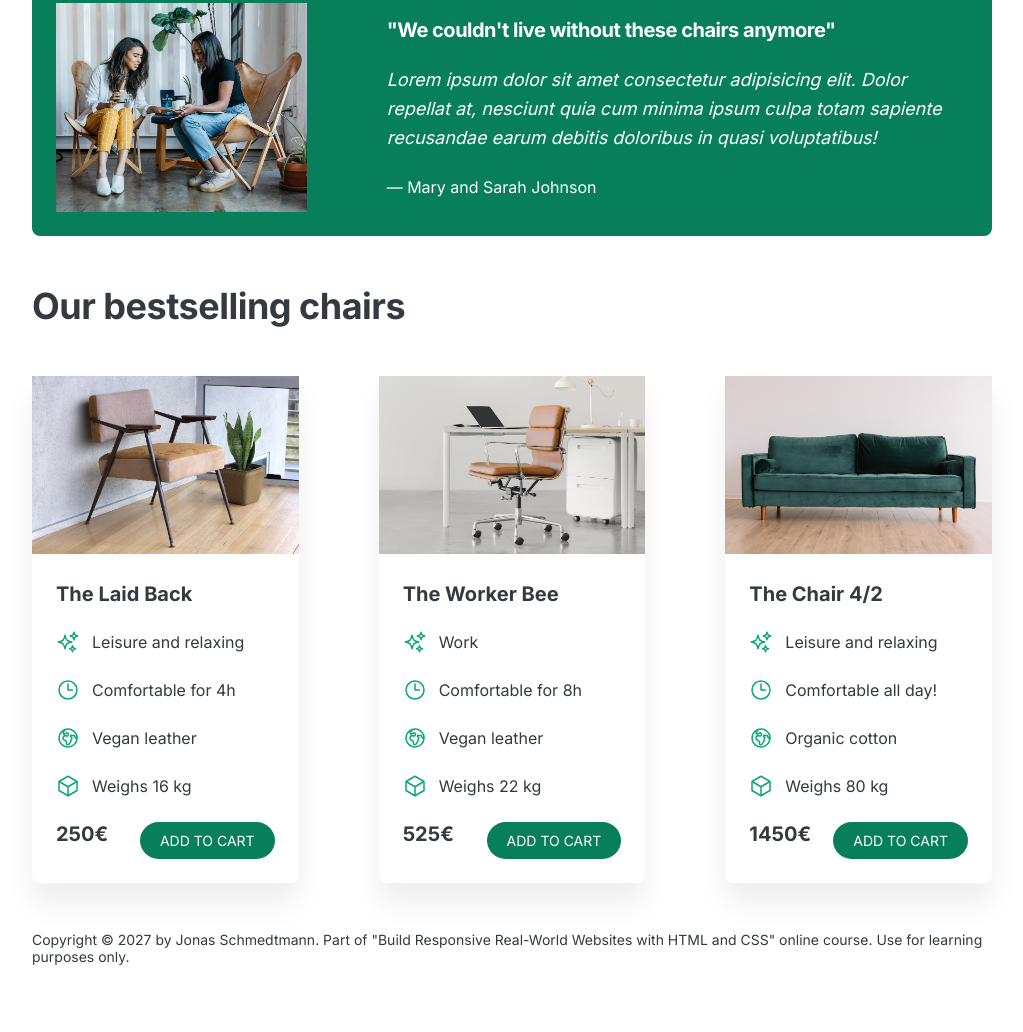
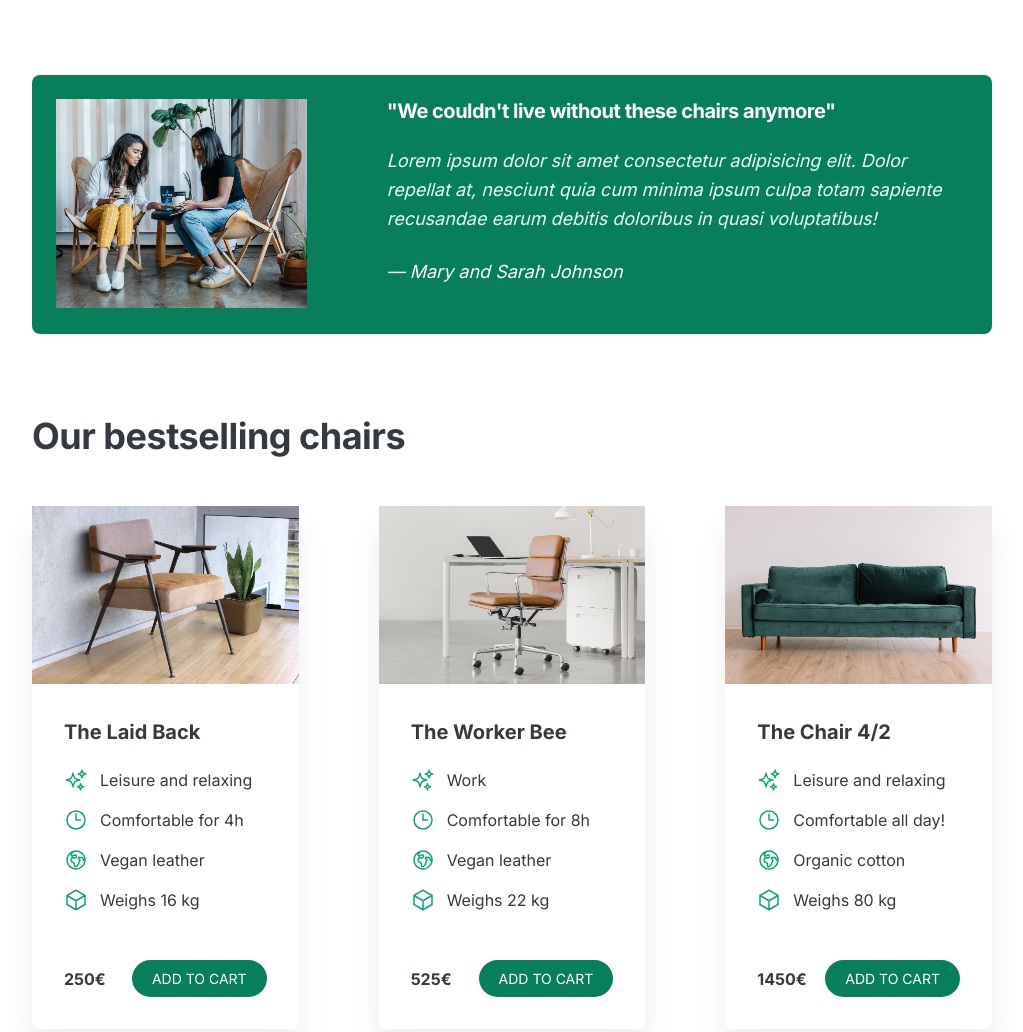
Before and after one commit to g-101/lisbon-chair-shop, a plain HTML site: page index.html in a window 1280 px wide. Shown: the part 886-1918 px from the top of the page, without its empty margins (128-1151 px from the left). Drawn offline with Linux system fonts and the light colour scheme.

Commit message:
implementando whitespace e hierarquia visual

```diff
--- a/style.css
+++ b/style.css
@@ -8,9 +8,11 @@ FONT SIZE SYSTEM (px)
 10 / 12 / 14 / 16 / 18 / 20 / 24 / 30 / 36 / 44 / 52 / 62 / 74 / 86 / 98
 */
 :root {
-  --clr-green-dark: #087f5b;
-  --clr-green-light: #0ca678;
-  --clr-font: #343a40;
+  --clr-teal9: #087f5b;
+  --clr-teal7: #0ca678;
+  --clr-font-primary: #343a40;
+  --clr-font-teal0: #e6fcf5;
+  --clr-font-teal1: ##c3fae8;
 }
 * {
   margin: 0;
@@ -26,7 +28,7 @@ img {
 /* ------------------------ */
 body {
   font-family: 'Inter', sans-serif;
-  color: var(--clr-font);
+  color: var(--clr-font-primary);
 }
 
 .container {
@@ -36,7 +38,7 @@ body {
 
 header,
 section {
-  margin-bottom: 48px;
+  margin-bottom: 80px;
 }
 
 h2 {
@@ -53,7 +55,7 @@ h2 {
 .btn:link,
 .btn:visited {
   display: inline-block;
-  background-color: var(--clr-green-dark);
+  background-color: var(--clr-teal9);
   color: #fff;
   text-decoration: none;
   text-transform: uppercase;
@@ -61,7 +63,7 @@ h2 {
 }
 .btn:hover,
 .btn:active {
-  background-color: var(--clr-green-light);
+  background-color: var(--clr-teal7);
 }
 .btn--big {
   font-size: 18px;
@@ -82,7 +84,7 @@ header {
   display: grid;
   grid-template-columns: repeat(2, 1fr);
   column-gap: 80px;
-  margin-top: 48px;
+  margin-top: 64px;
 }
 
 .header-text-box {
@@ -111,6 +113,7 @@ img {
   stroke: var(--clr-green-light);
   height: 30px;
   width: 30px;
+  margin-bottom: 16px;
 }
 
 .features-title {
@@ -125,7 +128,7 @@ img {
 
 /* TESTIMONIAL */
 .testimonial-section {
-  background-color: var(--clr-green-dark);
+  background-color: var(--clr-teal9);
   color: #fff;
   padding: 24px;
   border-radius: 8px;
@@ -146,6 +149,14 @@ img {
   margin-bottom: 24px;
   font-size: 18px;
   line-height: 1.6;
+  color: var(--clr-font-teal0);
+}
+.testimonial-author {
+  font-style: italic;
+  margin-bottom: 24px;
+  font-size: 18px;
+  line-height: 1.6;
+  color: var(--clr-font-teal1);
 }
 
 /* CHAIRS */
@@ -154,10 +165,10 @@ img {
   border-radius: 8px;
 }
 .chair-box {
-  padding: 24px;
+  padding: 32px;
 }
 .chair-icon {
-  stroke: var(--clr-green-light);
+  stroke: var(--clr-teal7);
   height: 24px;
   width: 24px;
 }
@@ -169,14 +180,14 @@ h3 {
 
 .chair-details {
   list-style: none;
-  margin-bottom: 24px;
+  margin-bottom: 48px;
 }
 
 .chair-details li {
   display: flex;
   align-items: center;
   gap: 12px;
-  margin-bottom: 24px;
+  margin-bottom: 16px;
 }
 
 .chair-details li:last-child {
@@ -186,7 +197,8 @@ h3 {
 .chair-price {
   display: flex;
   justify-content: space-between;
-  font-size: 20px;
+  align-items: center;
+  font-size: 16px;
 }
 
 footer {
```
